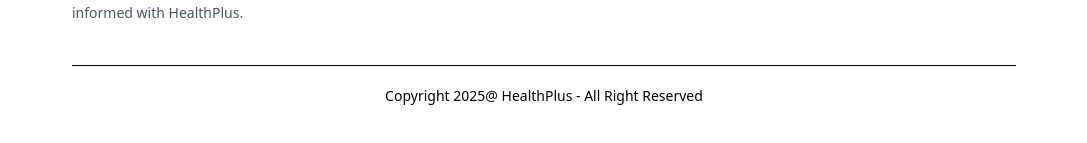
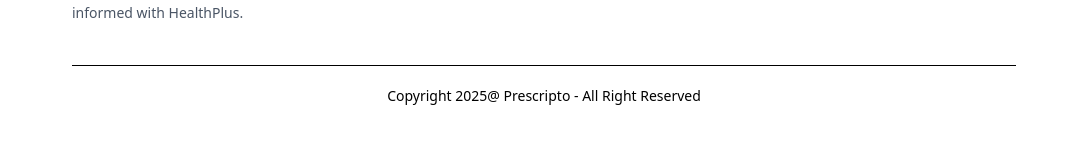
Before and after one commit to 0xsupriya/healthplus, a React (Vite) app in the folder frontend/: page /appointment/1 in a window 1280 px wide. Shown: the part 447-590 px from the top of the page, without its empty margins (96-1183 px from the left). Built offline with nearby package versions, Linux system fonts and the light colour scheme.

Commit message:
deleted one unnecessary file

```diff
--- a/frontend/src/components/Footer.jsx
+++ b/frontend/src/components/Footer.jsx
@@ -42,7 +42,7 @@ const Footer = () => {
       <div>
         <hr />
         <p className="py-5 text-sm text-center">
-          Copyright 2025@ HealthPlus - All Right Reserved
+          Copyright 2025@ Prescripto - All Right Reserved
         </p>
       </div>
     </div>
```
